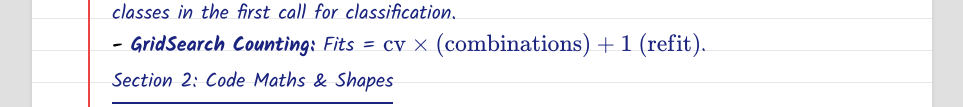
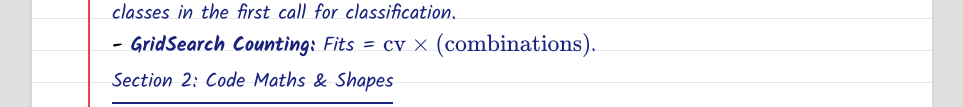
Before and after one commit to 24F2007692/MLP-ET-REVISION, a plain HTML site: page index.html in a window 1280 px wide. Shown: the part 354-461 px from the top of the page, without its empty margins (158-1121 px from the left). Drawn offline with nearby package versions, Linux system fonts and the light colour scheme.

Commit message:
Fix GridSearch Counting formula in index.html

```diff
--- a/index.html
+++ b/index.html
@@ -166,7 +166,7 @@
             <li><strong>Imbalanced Data:</strong> Accuracy is <span class="trap">useless</span>. Use F1-Score or AUC.</li>
             <li><strong>Scaling Requirement:</strong> SGD, KNN, SVM <span class="trap">REQUIRE</span> scaling. Trees do not.</li>
             <li><strong>Partial Fit:</strong> <span class="code-snippet">model.partial_fit(X, y)</span> allows incremental learning. You <span class="trap">MUST</span> pass classes in the first call for classification.</li>
-            <li><strong>GridSearch Counting:</strong> Fits = $ \text{cv} \times (\text{combinations}) + 1 \text{ (refit)} $.</li>
+            <li><strong>GridSearch Counting:</strong> Fits = $ \text{cv} \times (\text{combinations})$.</li>
         </ul>
 
         <!-- Section 2 -->
```
